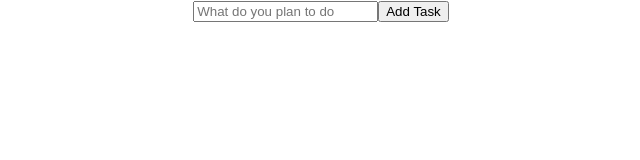
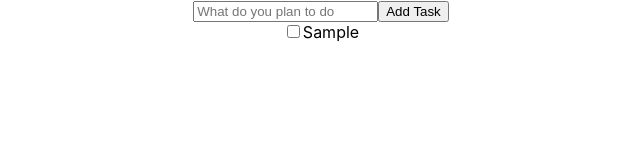
Before and after one commit to kris524/ugly-todo, a React (Create React App) app: page / in a window 1280 px wide. Both pictures are taken after typing "Sample" into the empty fields and a click on the button "Add Task". Shown: the top 160 px of the page, without its empty margins (319-959 px from the left). Built offline with nearby package versions, Linux system fonts and the light colour scheme.

Commit message:
add checkboxes

```diff
--- a/src/components/Todo.js
+++ b/src/components/Todo.js
@@ -1,7 +1,23 @@
-import React from 'react'
+import React, { useState } from 'react'
 
-export const Todo = () => {
+export const Todo = ({task}) => {
+
+    const [checked, setChecked] = useState(false);
+
+    const handleChange = () => {
+        setChecked(!checked);
+    };
+
+
   return (
-    <div><input type='checkbox'></input></div>
+    <div className='Todo'>
+        <label>
+            <input type="checkbox"
+                   checked={checked}
+                   onChange={handleChange}
+            />
+                {task.task}
+        </label>
+    </div>
   )
 }
--- a/src/components/TodoWrapper.js
+++ b/src/components/TodoWrapper.js
@@ -1,17 +1,28 @@
 import React, { useState } from 'react'
 import { TodoForm } from './TodoForm'
 import {v4 as uuidv4} from 'uuid'
+import { Todo } from './Todo'
 
 
 export const TodoWrapper = () => {
     const [todos, setTodos] = useState([])
 
     const addTodo = todo => {
+        console.log(todos)
         setTodos([...todos, {id: uuidv4(), task: todo, completed: false, isEditing: false}])
         console.log(todos)
+
     }
 
   return (
-    <div className='TodoWrapper'><TodoForm addTodo={addTodo}></TodoForm></div>
+    <div className='TodoWrapper'>
+        <TodoForm addTodo={addTodo}></TodoForm>
+        {
+        todos.map((todo, index) => (
+                <Todo task={todo} key={index}></Todo>
+        ))
+
+        }
+        </div>
   )
 }
```
